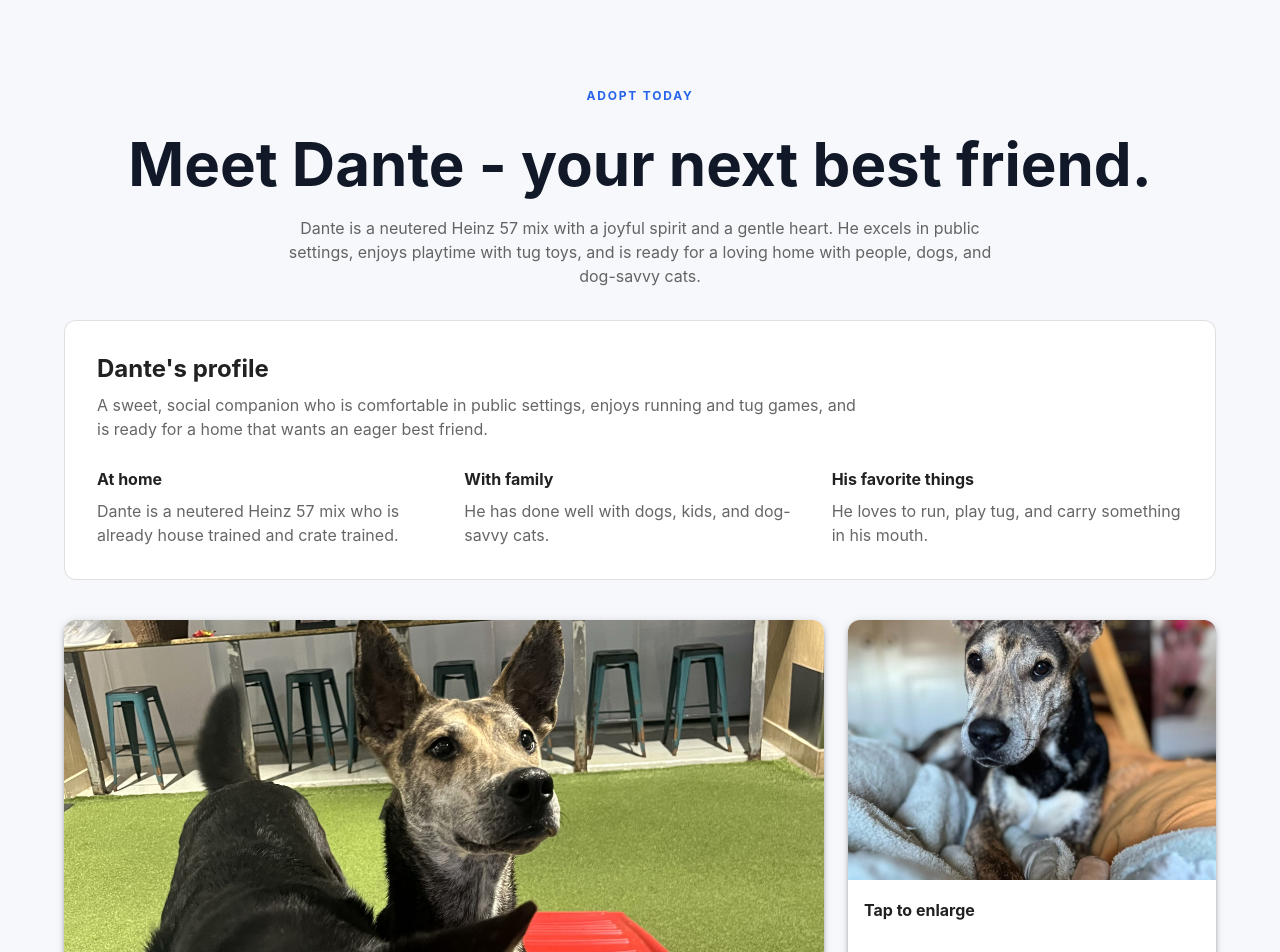
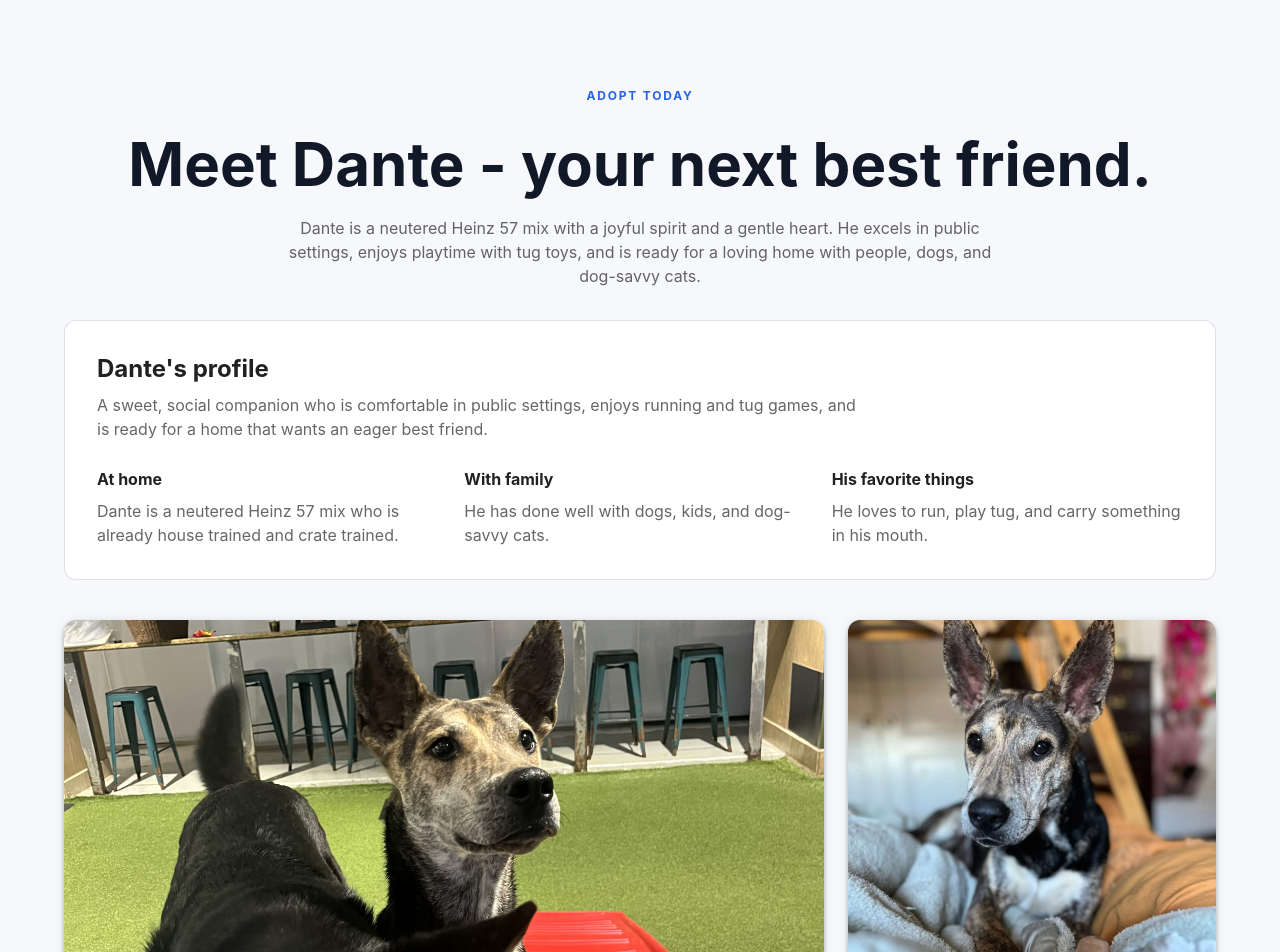
Before and after one commit to bwenzinger/dogs, a React (Vite) app: page / in a window 1280 px wide. Shown: the top 952 px of the page. Built offline with nearby package versions, Linux system fonts and the light colour scheme.

Commit message:
ui update

```diff
--- a/src/App.tsx
+++ b/src/App.tsx
@@ -116,14 +116,17 @@ function App() {
           {dogImages.map((filename, index) => (
             <Grid key={filename} size={{ xs: 12, sm: 6, md: index === 0 ? 8 : 4 }}>
               <Card sx={{ borderRadius: 3, overflow: 'hidden', boxShadow: 4, height: '100%' }}>
-                <CardActionArea onClick={() => setSelectedPhoto(filename)}>
+                <CardActionArea
+                  onClick={() => setSelectedPhoto(filename)}
+                  sx={{ display: 'flex', flexDirection: 'column', height: '100%' }}
+                >
                   <CardMedia
                     component="img"
                     image={`/${filename}`}
                     alt={`Dog photo ${filename}`}
                     sx={{
                       width: '100%',
-                      height: { xs: 260, md: index === 0 ? 420 : 260 },
+                      height: { xs: 260, md: index <= 1 ? 420 : 260 },
                       objectFit: 'cover',
                       backgroundColor: '#f7f8fb',
                     }}
```
Also changed, not shown: chatGptReminders.txt.
